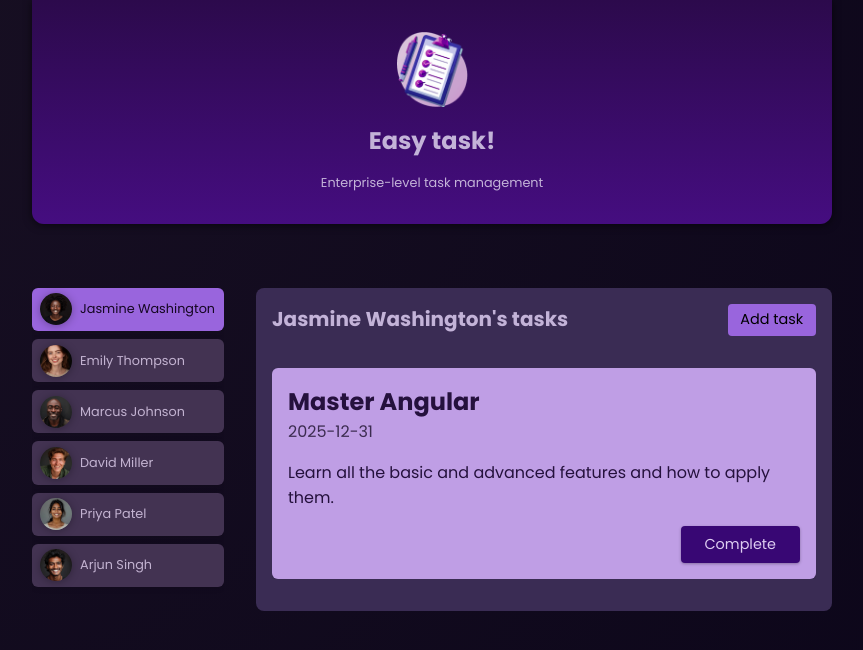
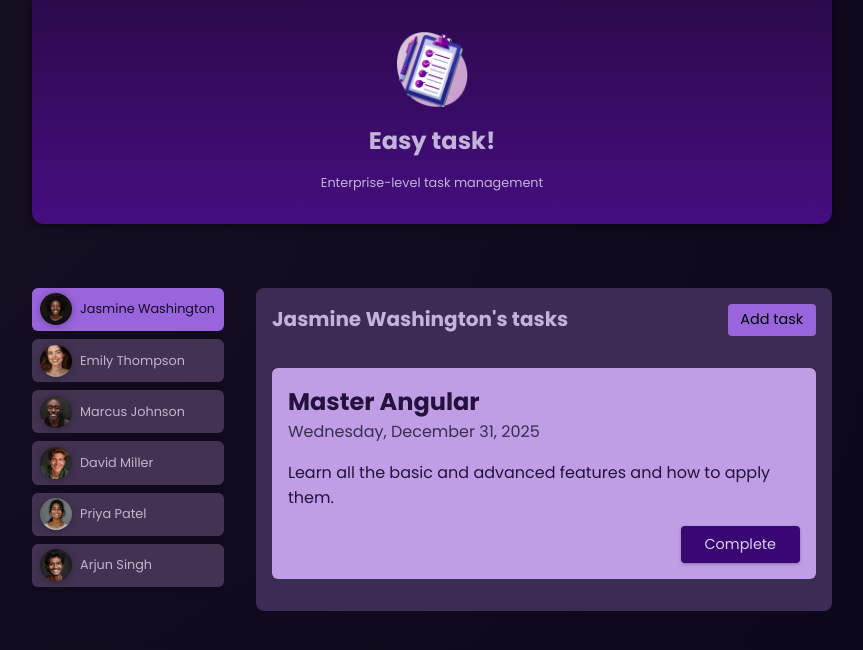
Before and after one commit to kianjunhen/first-angular-app, an Angular app: page / in a window 1280 px wide. Both pictures are taken after a click on the button "Jasmine Washington". Shown: the top 650 px of the page, without its empty margins (208-1071 px from the left). Built offline with nearby package versions, Linux system fonts and the light colour scheme.

Commit message:
updated: make use of services for managing the data

```diff
--- a/src/app/tasks/new-task/new-task.ts
+++ b/src/app/tasks/new-task/new-task.ts
@@ -1,6 +1,7 @@
-import { Component, EventEmitter, Output } from '@angular/core';
+import { Component, EventEmitter, inject, Input, Output } from '@angular/core';
 import { FormsModule } from '@angular/forms';
 import { NewTaskData } from '../task/task.model';
+import { TasksService } from '../tasks.service';
 
 @Component({
   selector: 'app-new-task',
@@ -10,21 +11,24 @@ import { NewTaskData } from '../task/task.model';
   styleUrl: './new-task.css',
 })
 export class NewTask {
-  @Output() cancel = new EventEmitter<void>();
-  @Output() add = new EventEmitter<NewTaskData>();
+  @Input({ required: true }) userId!: string;
+  @Output() close = new EventEmitter<void>();
+
   enteredTitle = '';
   enteredSummary = '';
   enteredDueDate = '';
+  private tasksService = inject(TasksService);
 
   onCancel() {
-    this.cancel.emit();
+    this.close.emit();
   }
 
   onSubmit() {
-    this.add.emit({
+    this.tasksService.addTask(this.userId, {
       title: this.enteredTitle,
       summary: this.enteredSummary,
       date: this.enteredDueDate,
     });
+    this.close.emit();
   }
 }
--- a/src/app/tasks/task/task.html
+++ b/src/app/tasks/task/task.html
@@ -1,8 +1,8 @@
 <app-card>
   <article>
-    <h2>{{ task?.title }}</h2>
-    <time>{{task?.dueDate}}</time>
-    <p>{{ task?.summary }}</p>
+    <h2>{{ task.title }}</h2>
+    <time>{{task.dueDate | date:'fullDate' }}</time>
+    <p>{{ task.summary }}</p>
     <p class="actions" (click)="onComplete()"><button>Complete</button></p>
   </article>
 </app-card>
--- a/src/app/tasks/task/task.ts
+++ b/src/app/tasks/task/task.ts
@@ -1,19 +1,22 @@
-import { Component, EventEmitter, Input, Output } from '@angular/core';
+import { Component, inject, Input } from '@angular/core';
 import {ITask} from './task.model';
 import { Card } from '../../shared/card/card';
+import { DatePipe } from '@angular/common';
+import { TasksService } from '../tasks.service';
 
 @Component({
   selector: 'app-task',
-  imports: [Card],
+  imports: [Card, DatePipe],
   standalone: true,
   templateUrl: './task.html',
   styleUrl: './task.css',
 })
 export class Task {
   @Input({ required: true }) task!: ITask;
-  @Output() complete = new EventEmitter<string>();
+
+  private tasksService: TasksService = inject(TasksService);
 
   onComplete() {
-    this.complete.emit(this.task.id);
+    this.tasksService.removeTask(this.task.id);
   }
 }
--- a/src/app/tasks/tasks.html
+++ b/src/app/tasks/tasks.html
@@ -1,5 +1,5 @@
 @if(isAddingTask){
-  <app-new-task (cancel)="onCancelAddTask()" (add)="onAddTask($event)"/>
+  <app-new-task [userId]="userId" (close)="onCloseAddTask()"/>
 }
 
 <section id="tasks">
@@ -13,7 +13,7 @@
   <ul>
     @for (userTasks of selectedUserTasks; track userTasks.id) {
       <li>
-        <app-task [task]="userTasks" (complete)="onCompleteTask($event)" />
+        <app-task [task]="userTasks" />
       </li>
     }
   </ul>
--- /dev/null
+++ b/src/app/tasks/tasks.service.ts
@@ -0,0 +1,56 @@
+import { ITask, NewTaskData } from './task/task.model';
+import { Injectable } from '@angular/core';
+
+@Injectable({
+  providedIn: 'root'
+})
+export class TasksService {
+  private tasks: ITask[] = [
+    {
+      id: 't1',
+      title: 'Master Angular',
+      summary: 'Learn all the basic and advanced features and how to apply them.',
+      dueDate: '2025-12-31',
+      userId: 'u1',
+    },
+    {
+      id: 't2',
+      title: 'Master React',
+      summary: 'Learn all the basic and advanced features and how to apply them.',
+      dueDate: '2025-12-31',
+      userId: 'u2',
+    },
+    {
+      id: 't3',
+      title: 'Master NodeJS',
+      summary: 'Learn all the basic and advanced features and how to apply them.',
+      dueDate: '2025-12-31',
+      userId: 'u3',
+    },
+    {
+      id: 't4',
+      title: 'Master NodeJS',
+      summary: 'Learn all the basic and advanced features and how to apply them.',
+      dueDate: '2025-12-31',
+      userId: 'u3',
+    },
+  ];
+
+  getUserTasks (userId: string) {
+    return this.tasks.filter((task) => task.userId === userId);
+  }
+
+  addTask(userId: string, taskData: NewTaskData) {
+    this.tasks.unshift({
+      id: new Date().getTime().toString(),
+      userId: userId,
+      summary: taskData.summary,
+      title: taskData.title,
+      dueDate: taskData.date,
+    });
+  }
+
+  removeTask(id: string) {
+    this.tasks = this.tasks.filter((task) => task.id !== id);
+  }
+}
--- a/src/app/tasks/tasks.ts
+++ b/src/app/tasks/tasks.ts
@@ -1,6 +1,7 @@
 import { Component, Input } from '@angular/core';
-import {Task} from './task/task';
-import {ITask, NewTaskData } from './task/task.model';
+import { Task } from './task/task';
+import { TasksService } from './tasks.service';
+import { NewTaskData } from './task/task.model';
 import { NewTask } from './new-task/new-task';
 
 @Component({
@@ -15,61 +16,18 @@ export class Tasks {
   @Input({ required: true }) userId!: string;
   isAddingTask: boolean = false;
 
-  tasks: ITask[] = [
-    {
-      id: 't1',
-      title: 'Master Angular',
-      summary: 'Learn all the basic and advanced features and how to apply them.',
-      dueDate: '2025-12-31',
-      userId: 'u1',
-    },
-    {
-      id: 't2',
-      title: 'Master React',
-      summary: 'Learn all the basic and advanced features and how to apply them.',
-      dueDate: '2025-12-31',
-      userId: 'u2',
-    },
-    {
-      id: 't3',
-      title: 'Master NodeJS',
-      summary: 'Learn all the basic and advanced features and how to apply them.',
-      dueDate: '2025-12-31',
-      userId: 'u3',
-    },
-    {
-      id: 't4',
-      title: 'Master NodeJS',
-      summary: 'Learn all the basic and advanced features and how to apply them.',
-      dueDate: '2025-12-31',
-      userId: 'u3',
-    },
-  ];
+  constructor(private tasksService: TasksService) {}
 
   get selectedUserTasks() {
-    return this.tasks.filter((task) => task.userId === this.userId);
+    return this.tasksService.getUserTasks(this.userId);
   }
 
   onStartAddTask() {
     this.isAddingTask = true;
   }
 
-  onCancelAddTask() {
+  onCloseAddTask() {
     this.isAddingTask = false;
   }
 
-  onCompleteTask(id: string) {
-    this.tasks = this.tasks.filter((task) => task.id !== id);
-  }
-
-  onAddTask(taskData: NewTaskData) {
-    this.tasks.unshift({
-      id: new Date().getTime().toString(),
-      userId: this.userId,
-      summary: taskData.summary,
-      title: taskData.title,
-      dueDate: taskData.date
-    })
-    this.isAddingTask = false;
-  };
 }
```
